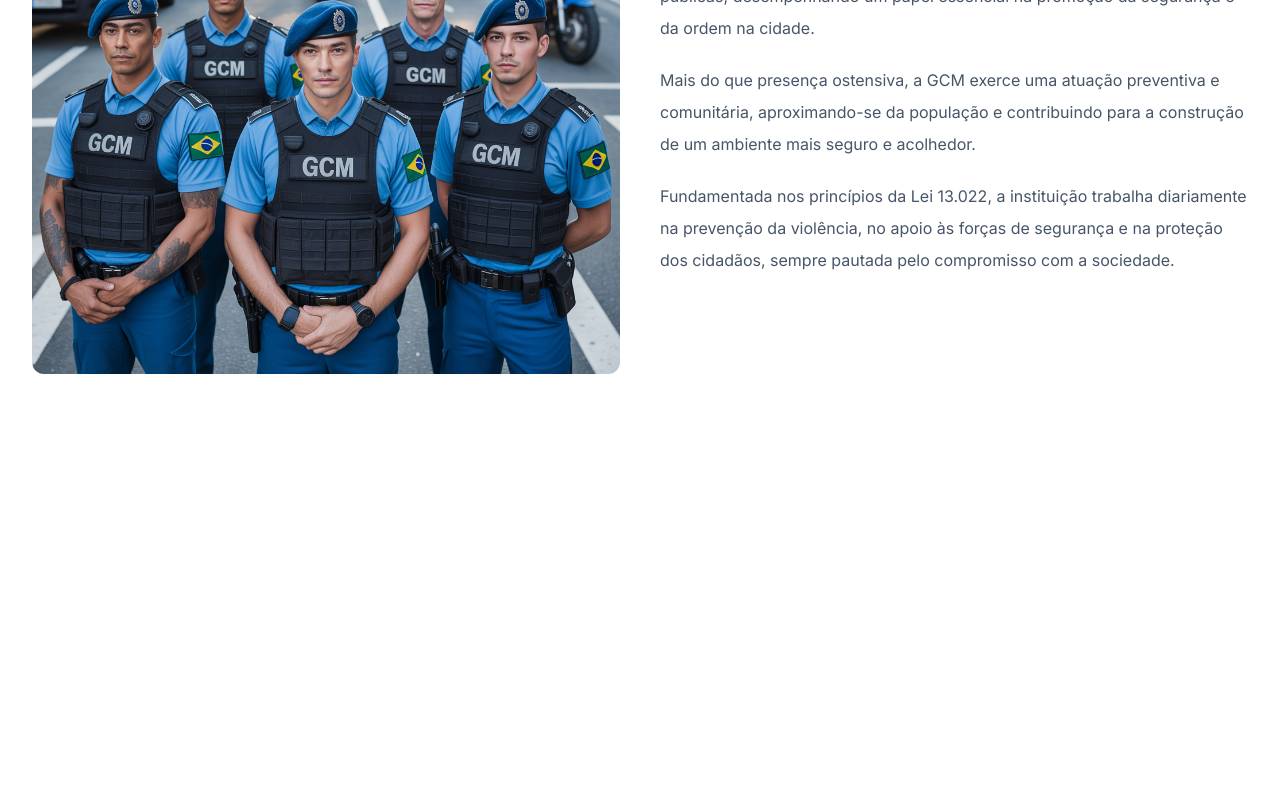
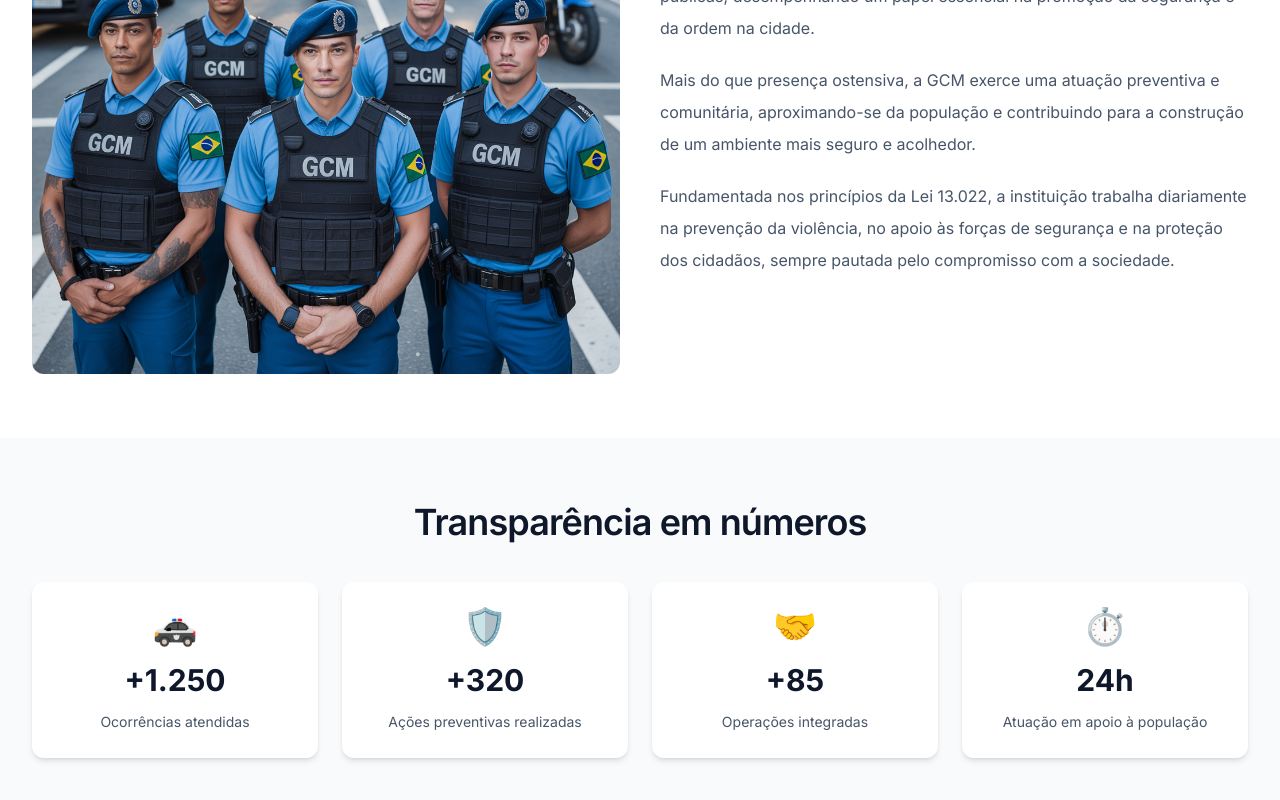
Before and after one commit to KayoThyerre/landing-page-template, a React (Vite) app: page / in a window 1280 px wide. Shown: the part 1506-2306 px from the top of the page. Before the commit the page ends 1944 px from the top, so only its background shows below. Built offline with nearby package versions, Linux system fonts and the light colour scheme.

Commit message:
feat: Seção de status da empresa adicionado.

```diff
--- /dev/null
+++ b/src/components/StatsSection.tsx
@@ -0,0 +1,68 @@
+import MainLayout from '../layouts/MainLayout'
+
+type StatItem = {
+  id: number
+  value: string
+  label: string
+  icon: string
+}
+
+const stats: StatItem[] = [
+  {
+    id: 1,
+    value: '+1.250',
+    label: 'Ocorrências atendidas',
+    icon: '🚓',
+  },
+  {
+    id: 2,
+    value: '+320',
+    label: 'Ações preventivas realizadas',
+    icon: '🛡️',
+  },
+  {
+    id: 3,
+    value: '+85',
+    label: 'Operações integradas',
+    icon: '🤝',
+  },
+  {
+    id: 4,
+    value: '24h',
+    label: 'Atuação em apoio à população',
+    icon: '⏱️',
+  },
+]
+
+function StatsSection() {
+  return (
+    <section className="bg-slate-50 py-16">
+      <MainLayout>
+        <div>
+          <h2 className="text-center text-3xl font-semibold tracking-tight text-slate-900 sm:text-4xl">
+            Transparência em números
+          </h2>
+
+          <div className="mt-10 grid gap-6 md:grid-cols-2 lg:grid-cols-4">
+            {stats.map((stat) => (
+              <article
+                key={stat.id}
+                className="rounded-xl bg-white p-6 text-center shadow-md"
+              >
+                <div className="text-4xl">{stat.icon}</div>
+                <div className="mt-4 text-3xl font-bold text-slate-900">
+                  {stat.value}
+                </div>
+                <p className="mt-3 text-sm leading-6 text-slate-600">
+                  {stat.label}
+                </p>
+              </article>
+            ))}
+          </div>
+        </div>
+      </MainLayout>
+    </section>
+  )
+}
+
+export default StatsSection
--- a/src/pages/Home.tsx
+++ b/src/pages/Home.tsx
@@ -2,6 +2,7 @@
 import CarouselSection from '../components/CarouselSection'
 import Hero from '../components/Hero'
 import Navbar from '../components/Navbar'
+import StatsSection from '../components/StatsSection'
 
 function Home() {
   return (
@@ -10,6 +11,7 @@
       <Hero />
       <CarouselSection />
       <AboutSection />
+      <StatsSection />
     </>
   )
 }
```
